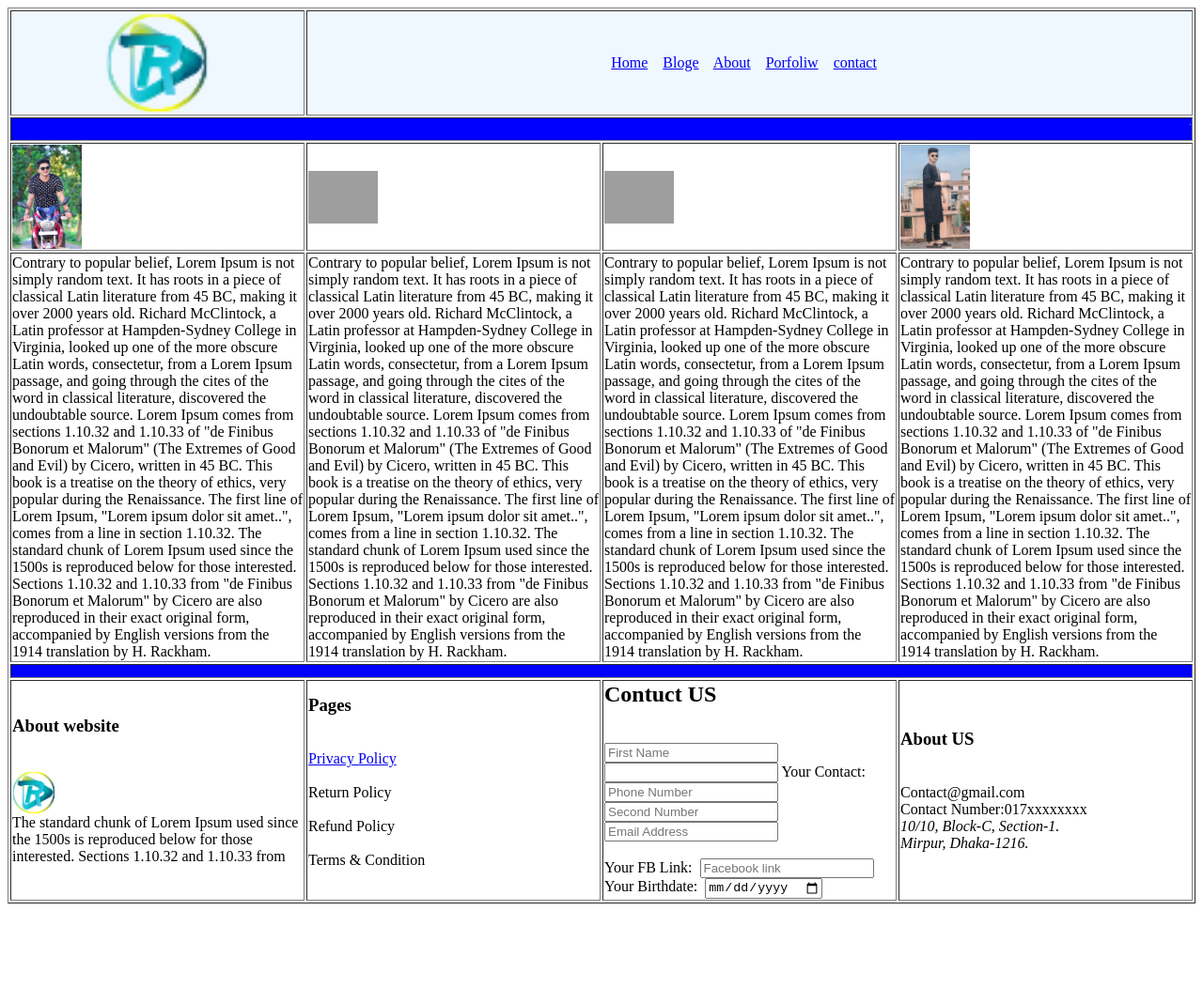
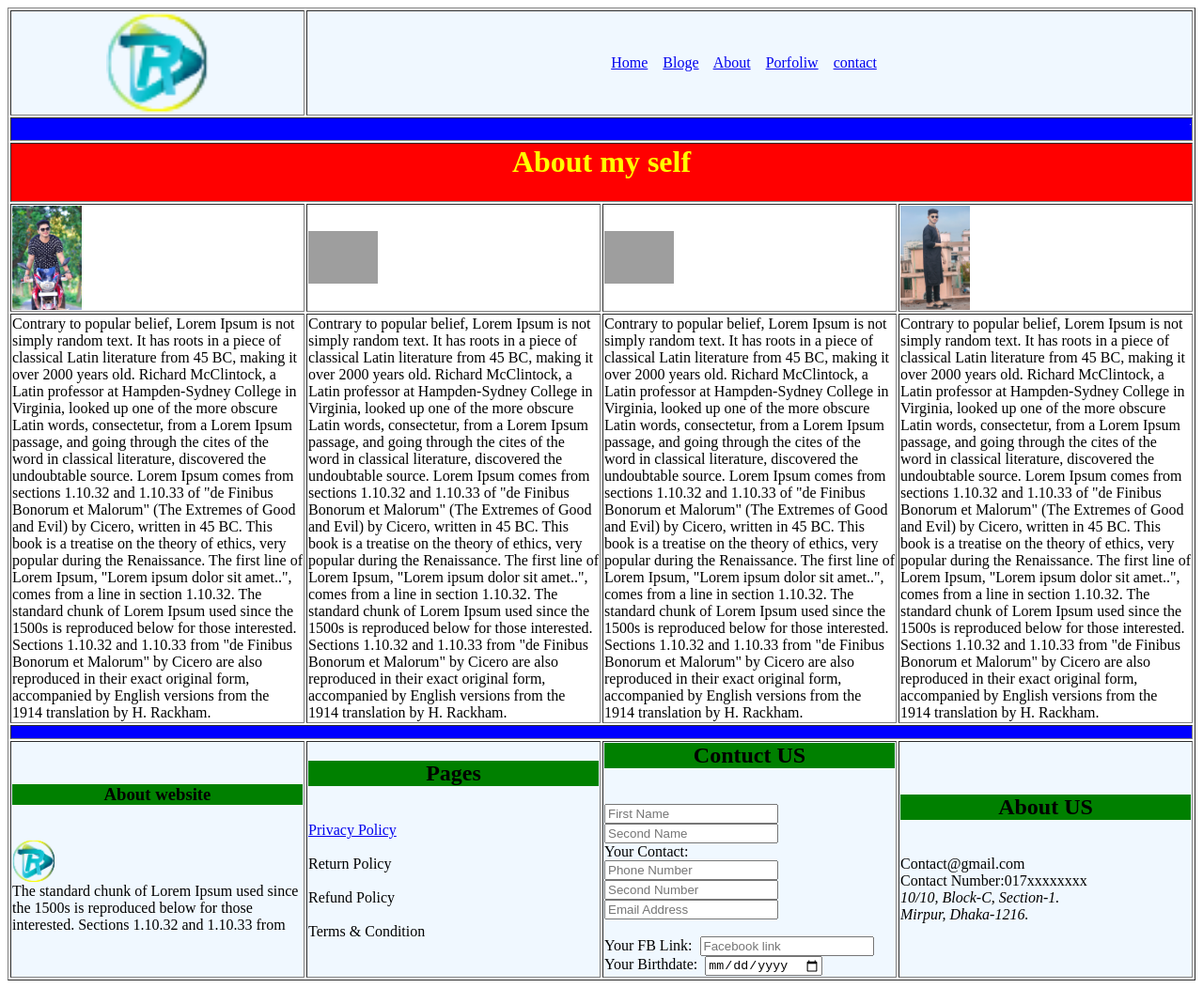
Before and after one commit to RonyKhanHM/HTML-1st-Project, a plain HTML site: page Index.html in a window 1280 px wide. Shown: the whole page at 94% size. Before the commit the page ends 970 px from the top, so only its background shows below. Drawn offline with Linux system fonts and the light colour scheme; grey boxes are pictures that could not be loaded.

Commit message:
This is HTML first

```diff
--- a/Index.html
+++ b/Index.html
@@ -5,6 +5,9 @@
 </head>
 
 <body>
+
+  <!-- header start -->
+
   <table border="1" width="100%">
 
     <tr style="background-color: aliceblue;">
@@ -25,11 +28,28 @@
     </tr>
 
 
+          <!-- Header close and semi header start -->
+
+
+
     <tr style="background-color: blue; color: cornsilk;">
       <td colspan="4" height="25">
         <marquee>Welcome to my website</marquee>
       </td>
     </tr>
+
+
+    <!-- semi header close, body start -->
+
+
+    <tr style="background-color: red; color: yellow;">
+      <td colspan="4">
+        <center>
+          <h1>About my self</h1>
+        </center>
+      </td>
+    </tr>
+
 
     <tr>
       <td>
@@ -107,25 +127,37 @@
     </tr>
 
 
+    <!-- body close, and footer start -->
 
-    <tr>
-      <td><h3>About website</h3><br>
+
+
+    <tr style="background-color: aliceblue;">
+      <td>
+        <center style="background-color: green;">
+          <h3>About website</h3>
+        </center><br>
         <img src="Images/Raemro.png" alt="Raemro" height="15%" width="15%"><br>
         The standard chunk of Lorem Ipsum used since the 1500s is reproduced below for those interested. Sections
         1.10.32 and 1.10.33 from
       </td>
 
-      <td><h3>Pages</h3><br>
+      <td>
+        <center style="background-color: green;">
+          <h2>Pages</h2>
+        </center><br>
         <a href="#">Privacy Policy</a><br><br>
         <a href="#"></a>Return Policy<br><br>
         <a href="#"></a>Refund Policy<br><br>
         <a href="#"></a>Terms & Condition<br><br>
       </td>
 
-      <td><h2>Contuct US</h2><br>
+      <td>
+        <center style="background-color: green;">
+          <h2>Contuct US</h2>
+        </center><br>
         <label for="name"></label>
         <input type="text" placeholder="First Name" value="" name="name"><br>
-      <input type="text" placeholder="" value="" name="name">
+        <input type="text" placeholder="Second Name" value="" name="name"><br>
 
         <label for="phone">Your Contact:</label><br>
         <input type="number" placeholder="Phone Number" value="" name="phone">
@@ -137,12 +169,16 @@
         <input type="date" placeholder="Date of Birth" value="" name="dob"><br>
       </td>
 
-    <td><h3>About US</h3><br>
+      <td>
+        <center style="background-color: green;">
+          <h2>About US</h2>
+        </center><br>
         Contact@gmail.com<br>
         Contact Number:017xxxxxxxx
         <Address>10/10, Block-C, Section-1. <br>
           Mirpur, Dhaka-1216.
-      </Address></td>
+        </Address>
+      </td>
     </tr>
 
   </table>
```
Lines whose indentation alone changed are shown as unchanged.
